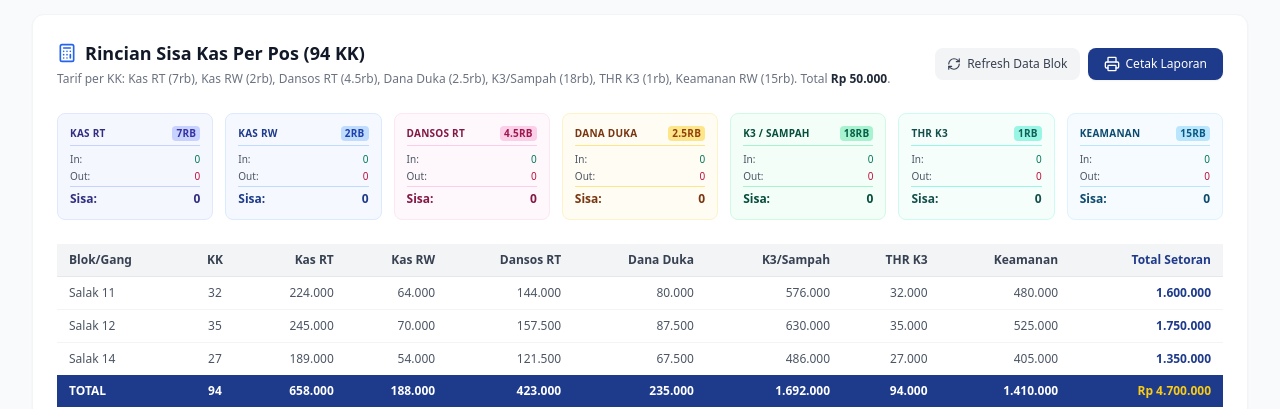
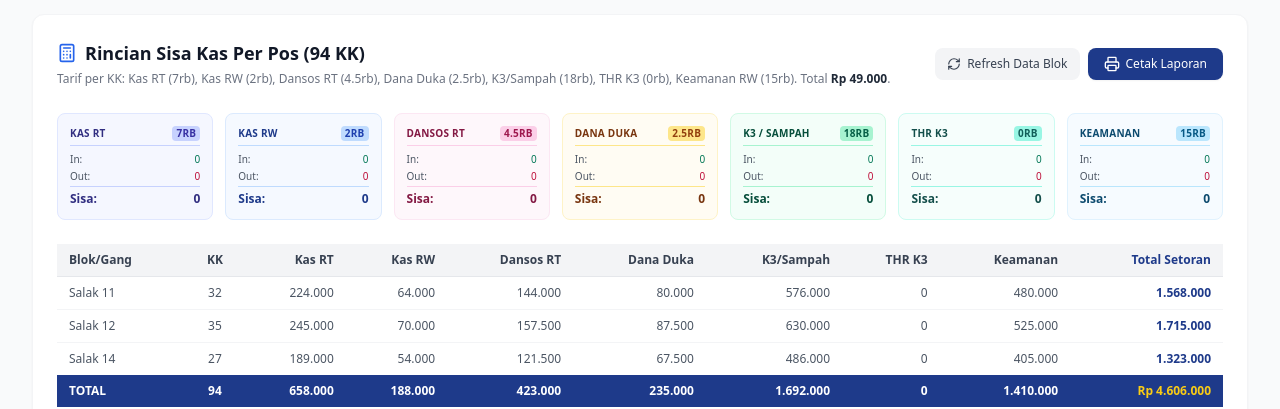
Before and after one commit to rt005-mmr/info, a plain HTML site: page keuangan.html in a window 1280 px wide. Shown: the part 402-811 px from the top of the page. Drawn offline with nearby package versions, Linux system fonts and the light colour scheme; no server answers.

Commit message:
Update keuangan.html
K3 jadi 0 dari 1000

```diff
--- a/keuangan.html
+++ b/keuangan.html
@@ -282,7 +282,7 @@
         let TARIF_DANSOS   = 4500;   // Diubah dari 7000 ke 4500
         let TARIF_DUKA     = 2500;
         let TARIF_K3       = 18000;  // Diubah dari 15500 ke 18000
-        let TARIF_THRK3    = 1000;
+        let TARIF_THRK3    = 0;
         let TARIF_KEAMANAN = 15000;  // Diubah dari 10000 ke 15000
 
         let dataPosRT = [
```
